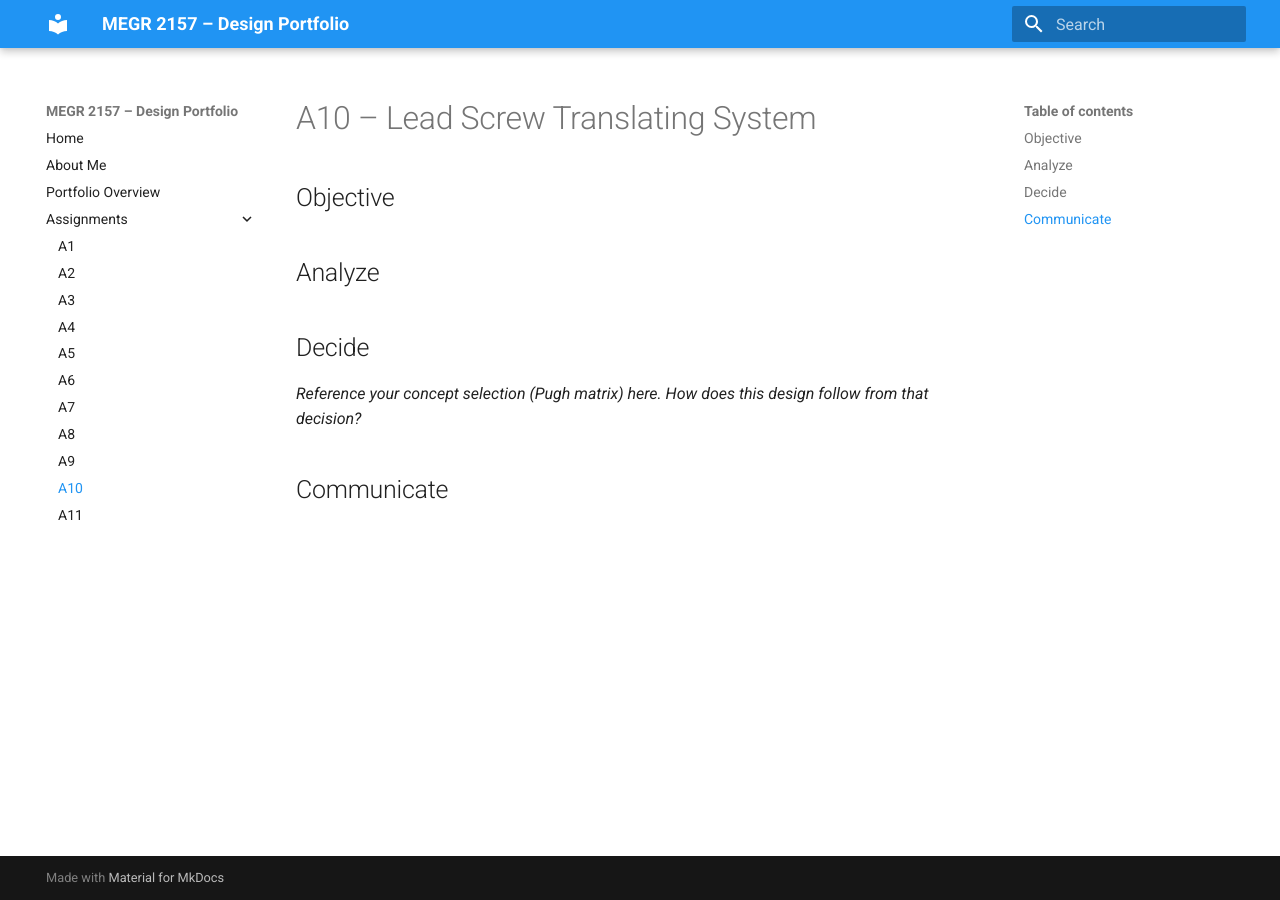
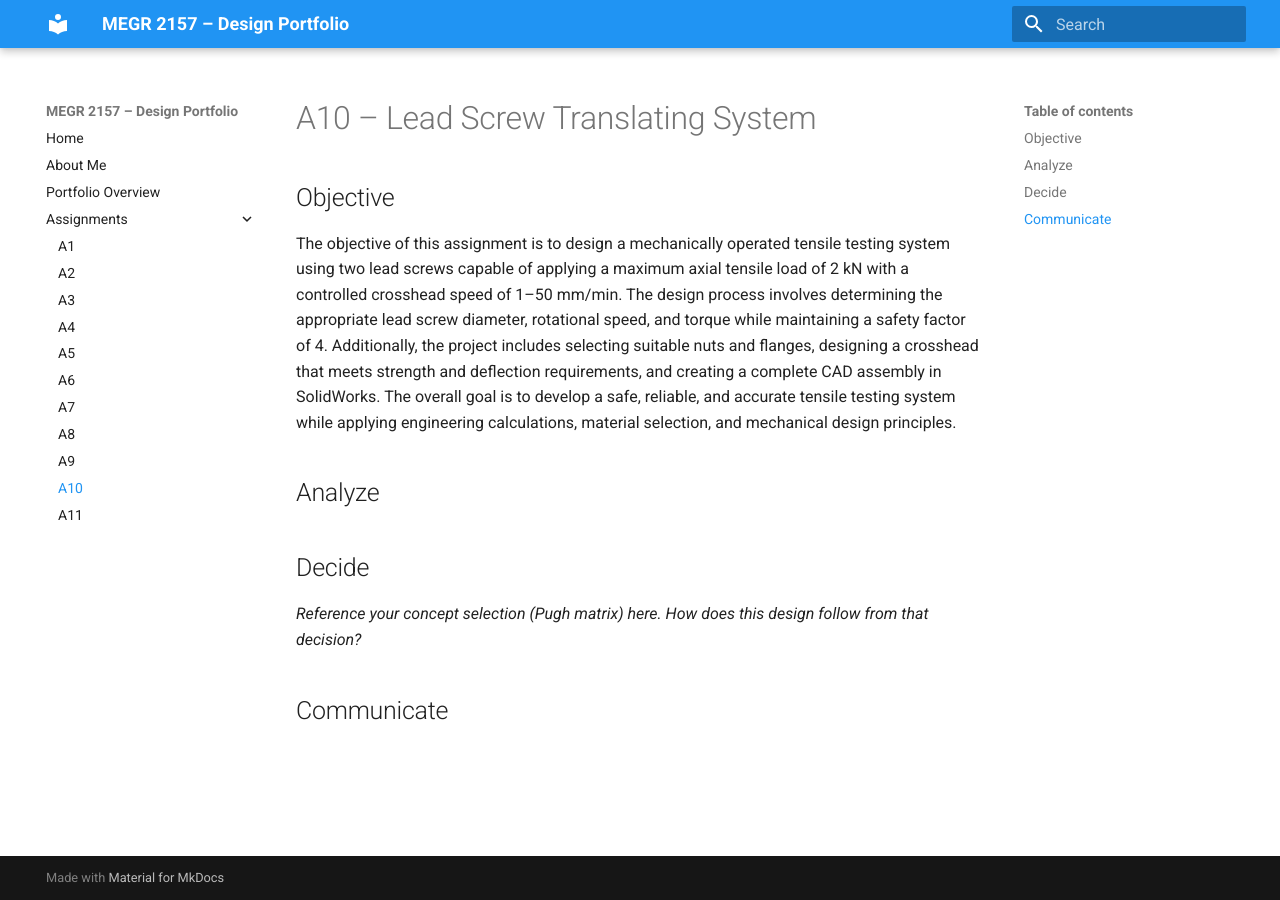
Before and after one commit to jcasillaspad/MEGR2157-Portfolio, an MkDocs documentation site: the page built from docs/assignments/A10/index.md, in a window 1280 px wide. Built offline with MkDocs 1.6.1 and Material for MkDocs 9.7.7, drawn with Linux system fonts in a browser that asks for light colours.

Commit message:
Update index.md

```diff
--- a/docs/assignments/A10/index.md
+++ b/docs/assignments/A10/index.md
@@ -1,6 +1,7 @@
 # A10 – Lead Screw Translating System
 
 ## Objective
+The objective of this assignment is to design a mechanically operated tensile testing system using two lead screws capable of applying a maximum axial tensile load of 2 kN with a controlled crosshead speed of 1–50 mm/min. The design process involves determining the appropriate lead screw diameter, rotational speed, and torque while maintaining a safety factor of 4. Additionally, the project includes selecting suitable nuts and flanges, designing a crosshead that meets strength and deflection requirements, and creating a complete CAD assembly in SolidWorks. The overall goal is to develop a safe, reliable, and accurate tensile testing system while applying engineering calculations, material selection, and mechanical design principles.
 
 
 ## Analyze
```
